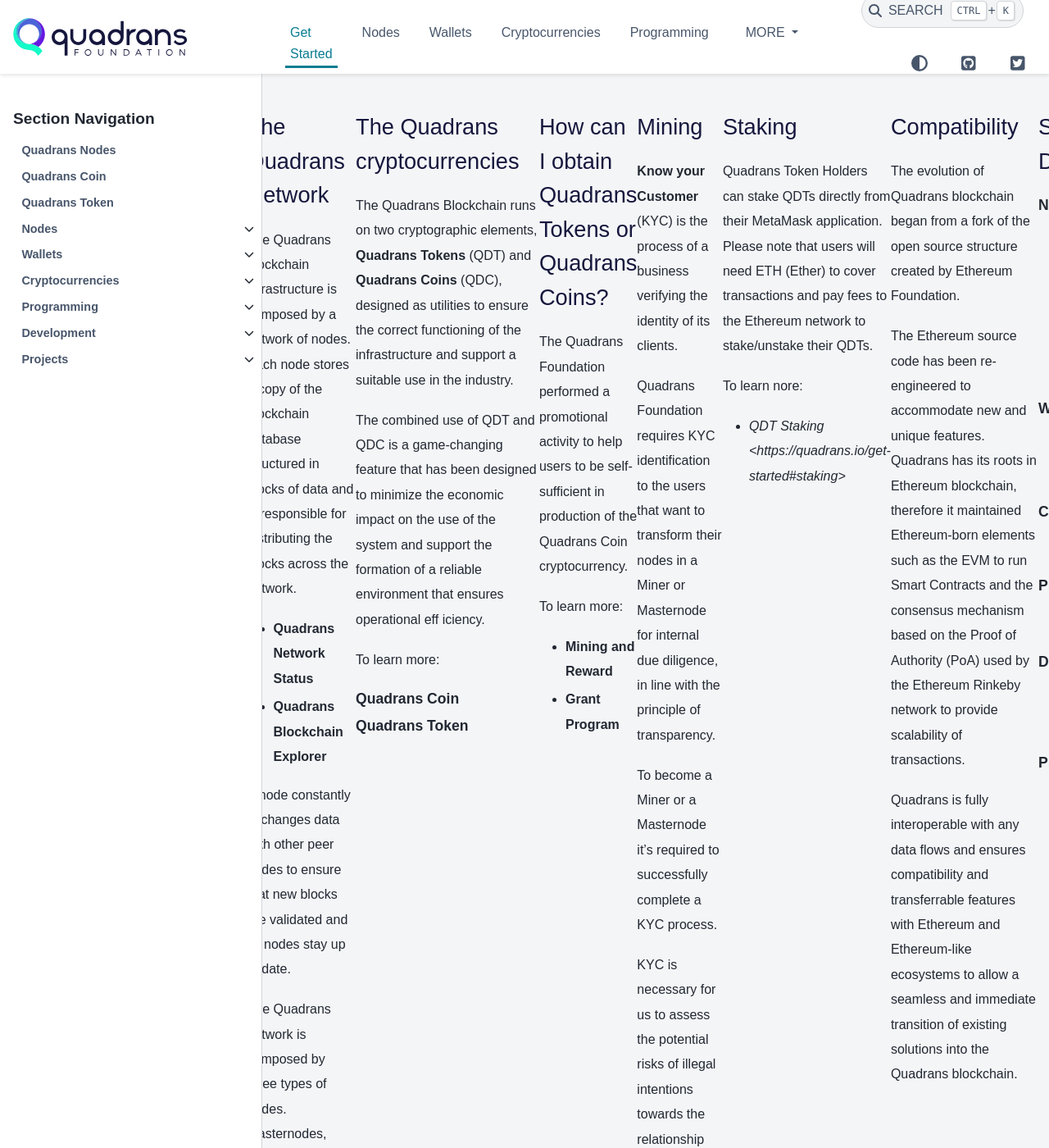
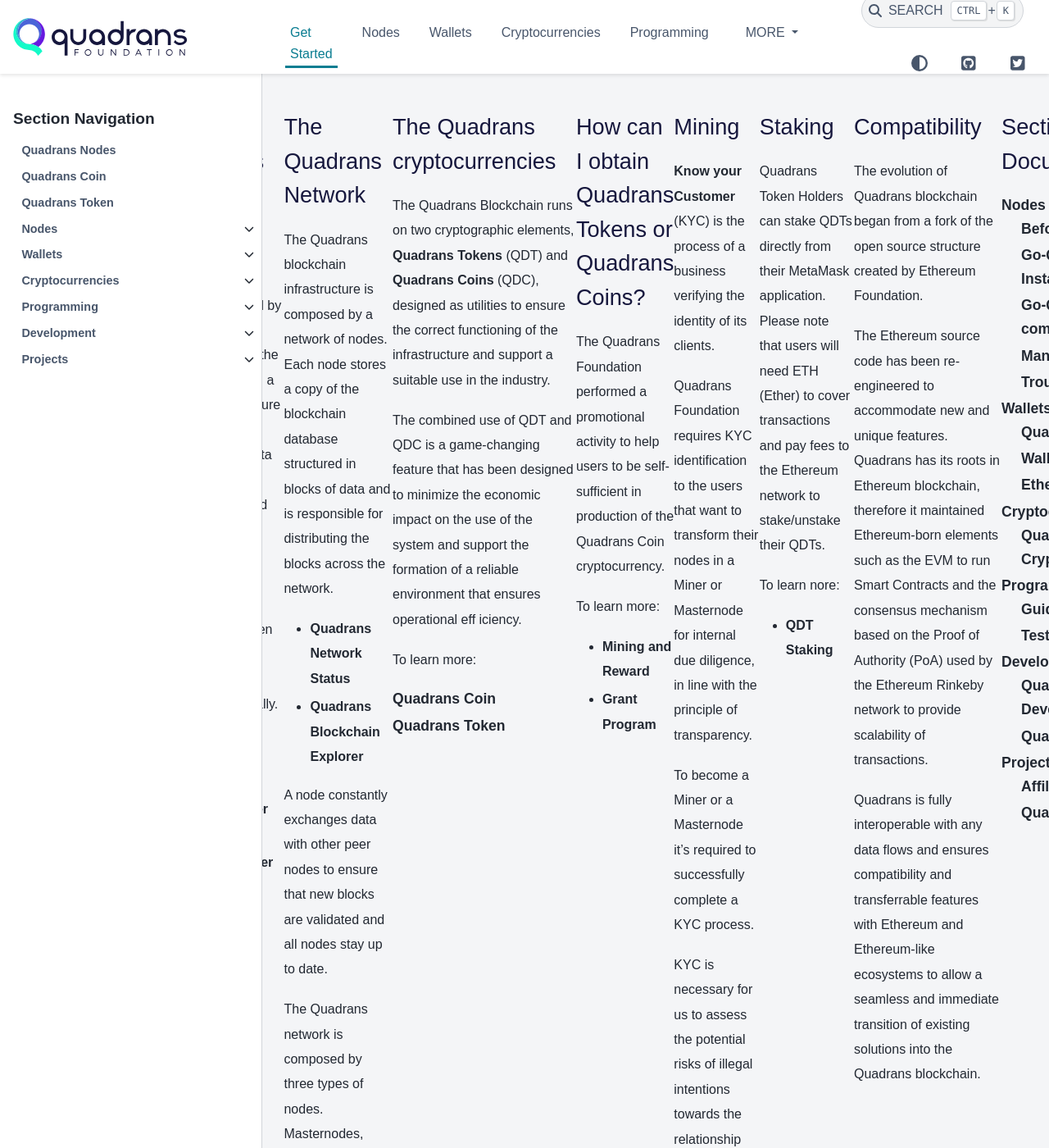
Before and after one commit to quadrans/wiki, a Sphinx documentation site: the page built from docs/get-started.rst, in a window 1280 px wide and 1400 px high. Shown: the whole window at 82% size. Built offline with Sphinx 7.4.7 and the PyData theme 0.15.4, drawn with Linux system fonts in a browser that asks for light colours; pages that are not in the unit, such as notebooks, are missing from menus.

Commit message:
Fix link

```diff
--- a/docs/get-started.rst
+++ b/docs/get-started.rst
@@ -92,7 +92,7 @@
 
 To learn nore:
 
-* `QDT Staking <https://quadrans.io/get-started#staking>`
+* `QDT Staking <https://quadrans.io/get-started#staking>`_
 
 Compatibility
 *************
```
